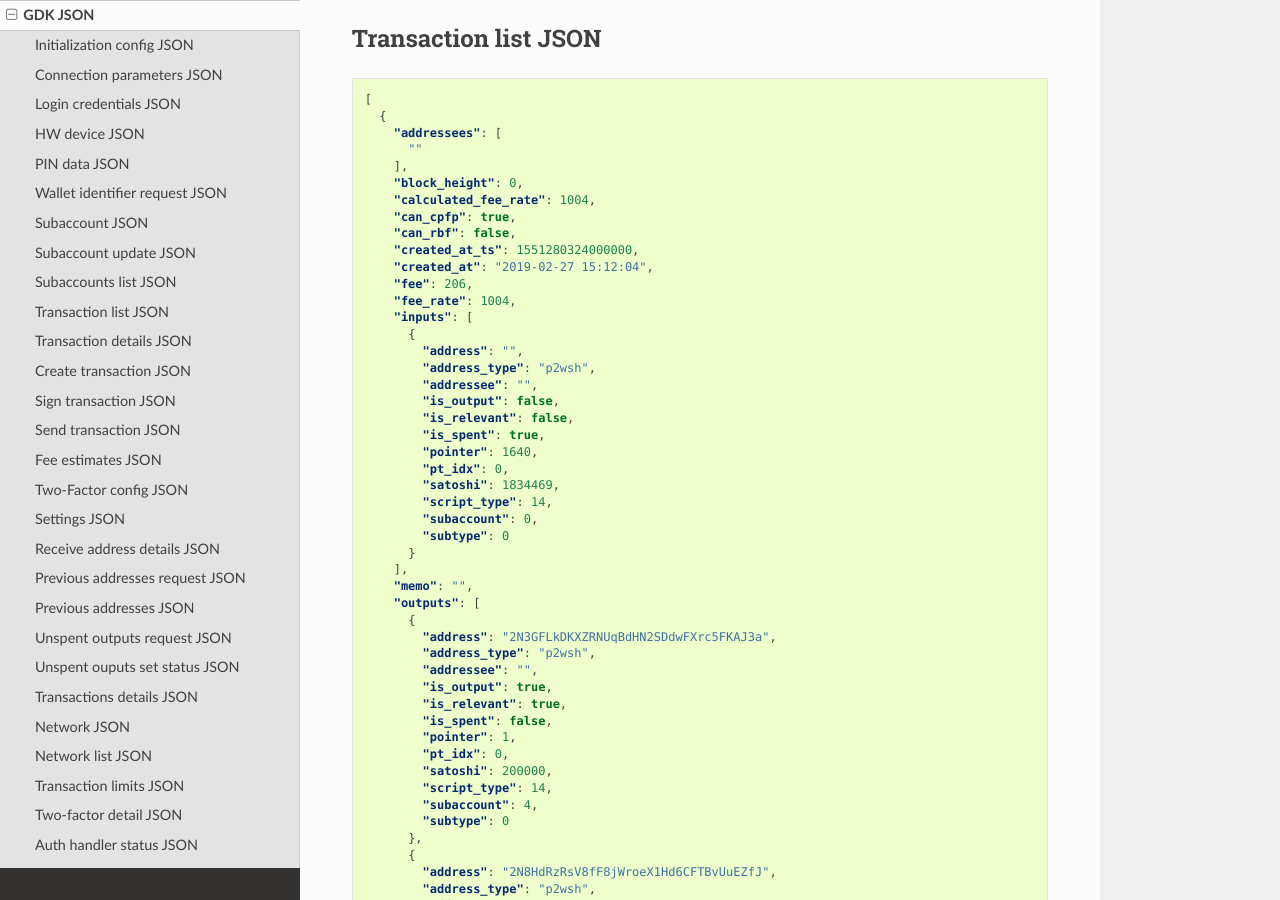
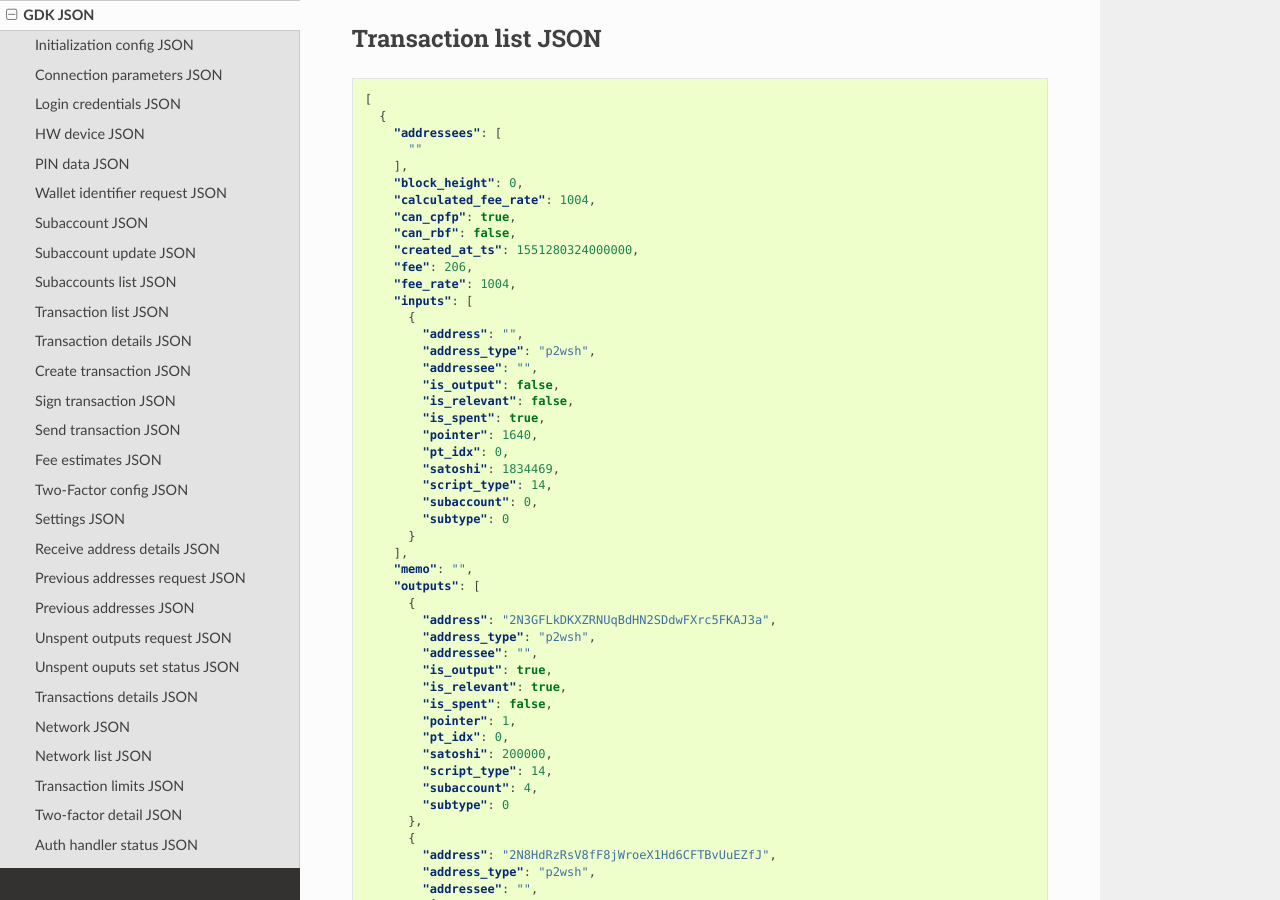
Before and after one commit to Blockstream/gdk, a Sphinx documentation site: the page built from docs/source/gdk-json.rst, in a window 1280 px wide and 900 px high, scrolled down 3907 px. Built offline with Sphinx 7.4.7 and the Read the Docs theme 2.0.0, drawn with Linux system fonts in a browser that asks for light colours; pages that are not in the unit, such as notebooks, are missing from menus.

Commit message:
docs: get_transactions: remove created_at
Caller should use `created_at_ts` and format the data themselves.

```diff
--- a/docs/source/gdk-json.rst
+++ b/docs/source/gdk-json.rst
@@ -238,7 +238,6 @@ Transaction list JSON
         "can_cpfp": true,
         "can_rbf": false,
         "created_at_ts": 1551280324000000,
-        "created_at": "2019-02-27 15:12:04",
         "fee": 206,
         "fee_rate": 1004,
         "inputs": [
```
